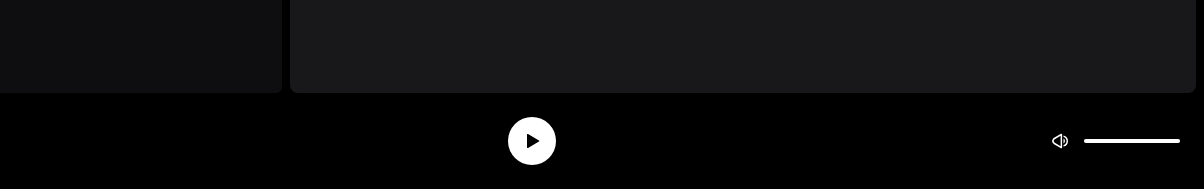
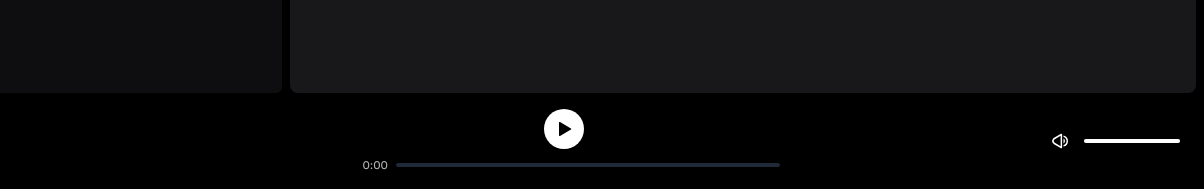
Before and after one commit to Rommyf1/astro-spotify-clone, an Astro site: page / in a window 1280 px wide. Shown: the part 611-800 px from the top of the page, 76-1280 px from the left. Built offline with nearby package versions, Linux system fonts and the light colour scheme; Astro itself is replaced by a stand-in of ours.

Commit message:
AddedSlider to manage song progress

```diff
--- a/src/components/Player.jsx
+++ b/src/components/Player.jsx
@@ -1,6 +1,26 @@
-import { useRef, useEffect } from "react";
+import { useRef, useEffect, useState } from "react";
 import { usePlayerStore } from "../store/playerStore";
 import { Slider } from "./Slider";
+
+// Left Area
+
+export function CurrentSong({ image, title, artists }) {
+  const songArtists = artists?.join(", ");
+
+  return (
+    <article className="flex gap-4">
+      <picture className="w-12 h-12">
+        <img className="rounded-lg shadow-lg" src={image} alt={title} />
+      </picture>
+      <div className="flex flex-col justify-center">
+        <h3 className="text-sm dark:text-white">{title}</h3>
+        <span className="text-xs dark:text-white/80">{songArtists}</span>
+      </div>
+    </article>
+  );
+}
+
+// Center Area
 
 export const PlayButton = ({ buttonColor }) => {
   return (
@@ -34,23 +54,55 @@ export const PauseButton = ({ buttonColor }) => {
   );
 };
 
-export function CurrentSong({ image, title, artists }) {
-  const songArtists = artists?.join(", ");
+function SongControl({ audio: song }) {
+  const [currentTime, setCurrentTime] = useState(0);
+
+  useEffect(() => {
+    song.current.addEventListener("timeupdate", handleTimeUpdate);
+    return () => {
+      song.current.removeEventListener("timeupdate", handleTimeUpdate);
+    };
+  }, []);
+
+  const handleTimeUpdate = () => {
+    setCurrentTime(song.current.currentTime);
+  };
+
+  const formatTime = (time) => {
+    if (time === null) return "00:00";
+    const seconds = Math.floor(time % 60);
+    const minutes = Math.floor(time / 60);
+
+    return `${minutes}:${seconds.toString().padStart(2, "0")}`;
+  };
+
+  const songDuration = song?.current?.duration ?? 0;
 
   return (
-    <article className="flex gap-4">
-      <picture className="w-12 h-12">
-        <img className="rounded-lg shadow-lg" src={image} alt={title} />
-      </picture>
-      <div className="flex flex-col justify-center">
-        <h3 className="text-sm dark:text-white">{title}</h3>
-        <span className="text-xs dark:text-white/80">{songArtists}</span>
-      </div>
-    </article>
+    <div className="flex justify-center gap-2 items-center text-xs">
+      <span className="text-white/70 w-12 text-right">
+        {formatTime(currentTime)}
+      </span>
+      <Slider
+        min={0}
+        max={songDuration}
+        value={[currentTime]}
+        className="w-96"
+        onValueChange={(value) => {
+          const [newCurrentTime] = value;
+          song.current.currentTime = newCurrentTime;
+        }}
+      />
+      <span className="text-white/70">
+        {songDuration ? formatTime(songDuration) : null}
+      </span>
+    </div>
   );
 }
 
-export const VolumeSilence = () => (
+// Right Area
+
+export const VolumeSilenced = () => (
   <svg
     fill="currentColor"
     role="presentation"
@@ -65,7 +117,7 @@ export const VolumeSilence = () => (
   </svg>
 );
 
-export const Volume = () => (
+export const VolumePlaying = () => (
   <svg
     fill="currentColor"
     role="presentation"
@@ -101,7 +153,7 @@ function VolumeControl() {
   return (
     <div className="flex items-center gap-4 text-white">
       <button onClick={handleClick}>
-        {isSilenced ? <VolumeSilence /> : <Volume />}
+        {isSilenced ? <VolumeSilenced /> : <VolumePlaying />}
       </button>
       <Slider
         min={0}
@@ -151,19 +203,20 @@ export function Player() {
 
   return (
     <section className="w-full flex h-full justify-between items-center px-4">
-      <div>
+      <div className="w-[300px]">
         <CurrentSong {...currentMusic.song} />
       </div>
-      <div className="flex gap-4 items-center">
+      <div className="flex flex-col gap-2 items-center">
         <button
-          className="bg-white p-4 rounded-full dark:bg-zinc-500/30 dark:text-zinc-200"
+          className="bg-white p-3 rounded-full dark:bg-zinc-500/30 dark:text-zinc-200"
           onClick={handlePlay}
         >
           {isPlaying ? <PauseButton /> : <PlayButton />}
         </button>
+        <SongControl audio={audioRef} />
         <audio ref={audioRef}></audio>
       </div>
-      <div>
+      <div className="w-[300px] flex flex-row-reverse">
         <VolumeControl />
       </div>
     </section>
```
